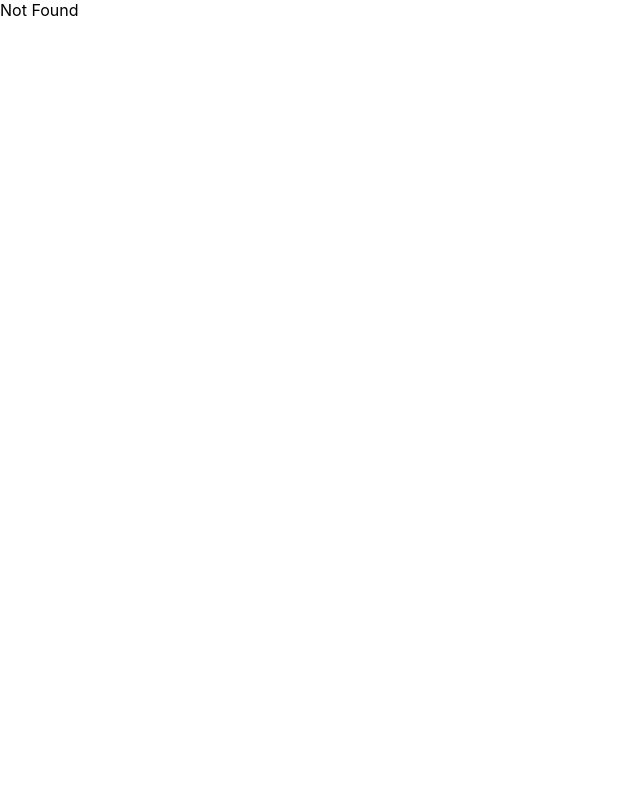
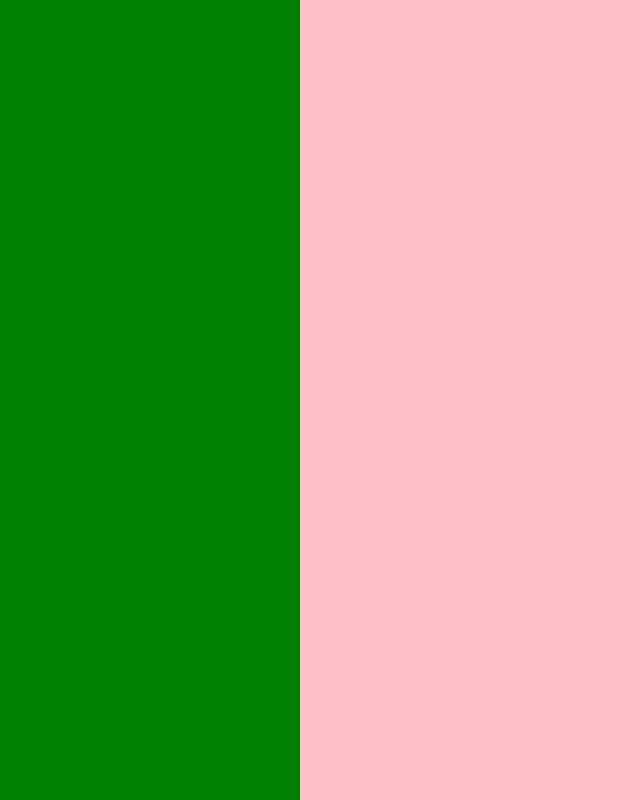
Before and after one commit to Steve0320/site-frontend, a React (Create React App) app: page /test in a window 1280 px wide. Shown: the whole page, without its empty margins (0-640 px from the left). Built offline with nearby package versions, Linux system fonts and the light colour scheme.

Commit message:
Rewrite RouteAnimator to use getDerivedStateFromProps, and properly adjust timeout for non-existent routes

```diff
--- a/src/components/app/App.js
+++ b/src/components/app/App.js
@@ -31,7 +31,7 @@ class App extends React.Component {
         exitActive: styles.pageLeaveLeft
       };
     } else {
-      return {};
+      return false;
     }
 
   }
@@ -41,14 +41,30 @@ class App extends React.Component {
    */
   render() {
 
+      const workSiteLinks = [
+          {title: 'test', link: '/test'},
+          {title: 'test2', link: '/test2'}
+      ];
+
+      const workSiteRender = () => (
+          <SideMenuLayout menuAlign='right' menuItems={workSiteLinks}>
+          </SideMenuLayout>
+      );
+
+      const funSiteRender = () => (
+          <SideMenuLayout menuAlign='left'>
+          </SideMenuLayout>
+      );
+
     return (
         <div>
 
           <RouteAnimator transitionTimeout={1000} getTransition={this.getTransition}>
             <Switch location={this.props.location}>
               <Route exact path='/' render={() => <SplitLayout leftLink='/work' rightLink='/fun'/>} />
-              <Route path='/work' render={() => <SideMenuLayout menuAlign='right'/>} />
-              <Route path='/fun' render={() => <SideMenuLayout menuAlign='left'/>} />
+              <Route path='/work' render={workSiteRender} />
+              <Route path='/fun' render={funSiteRender} />
+              <Route path='/test' render={funSiteRender} />
               <Route render={() => <div>Not Found</div>} />
             </Switch>
           </RouteAnimator>
--- a/src/components/route-animator/RouteAnimator.js
+++ b/src/components/route-animator/RouteAnimator.js
@@ -7,8 +7,12 @@
 
 import React from "react";
 import {TransitionGroup, CSSTransition} from "react-transition-group";
-import {withRouter} from 'react-router-dom';
-import PropTypes from 'prop-types';
+import {withRouter} from "react-router-dom";
+import PropTypes from "prop-types";
+
+const transitionChildFactory = (props) => (
+    child => React.cloneElement(child, props)
+);
 
 class RouteAnimator extends React.Component {
 
@@ -17,23 +21,34 @@ class RouteAnimator extends React.Component {
         super(props);
 
         this.state = {
-            transitionClasses: {}
+            transitionClasses: {},
+            transitionTime: 0,
+            location: this.props.location
         };
 
     }
 
     /*
-     * componentWillUpdate will be deprecated in React 17, so hook into componentDidUpdate
-     * instead, in accordance with best practices.
+     * Set transition classes/timeouts based on location props. Replaces
+     * componentWillReceiveProps, which is deprecated.
      */
-    componentDidUpdate(prevProps, prevState, snapshot) {
+    static getDerivedStateFromProps(props, state) {
 
-        let {pathname: path} = prevProps.location;
-        let {pathname: newPath} = this.props.location;
+        let {pathname: path} = state.location;
+        let {pathname: newPath} = props.location;
 
         if (path !== newPath) {
-            this.setState({transitionClasses: this.props.getTransition(path, newPath)})
+
+            let transition = props.getTransition(path, newPath);
+
+            return {
+                location: props.location,
+                transitionClasses: transition,
+                transitionTime: (transition) ? props.transitionTimeout : 0
+            };
         }
+
+        return null;
 
     }
 
@@ -49,8 +64,8 @@ class RouteAnimator extends React.Component {
 
             <React.Fragment>
 
-                <TransitionGroup childFactory={child => React.cloneElement(child, {classNames: this.state.transitionClasses})}>
-                    <CSSTransition key={this.props.location.key} classNames={this.state.transitionClasses} timeout={this.props.transitionTimeout}>
+                <TransitionGroup childFactory={transitionChildFactory({classNames: this.state.transitionClasses || {}, timeout: this.state.transitionTime})}>
+                    <CSSTransition key={this.props.location.key} timeout={this.props.transitionTimeout}>
                         {this.props.children}
                     </CSSTransition>
                 </TransitionGroup>
--- a/src/components/side-menu-layout/SideMenuLayout.js
+++ b/src/components/side-menu-layout/SideMenuLayout.js
@@ -6,6 +6,7 @@
 
 import React from "react";
 import PropTypes from "prop-types";
+import {Link} from "react-router-dom";
 import cx from "classnames";
 
 import styles from "./SideMenuLayout.module.css";
@@ -13,12 +14,17 @@ import styles from "./SideMenuLayout.module.css";
 const SideMenuLayout = (props) => {
 
     const {menuAlign} = props;
-
-    let menuClass = (menuAlign === 'left') ? styles.sideMenuLeft : styles.sideMenuRight;
+    const menuIsRight = (menuAlign === 'right');
 
     // Build up menu, style according to side
     const menu = (
-        <div className={cx(styles.sideMenu, menuClass)}>
+        <div className={cx(styles.sideMenu, (menuIsRight) ? styles.sideMenuRight : styles.sideMenuLeft)}>
+
+            {props.menuItems.map((item) => (
+                <Link to={item.link} key={item.title}>
+                    <p>{item.title}</p>
+                </Link>
+            ))}
 
         </div>
     );
@@ -27,13 +33,13 @@ const SideMenuLayout = (props) => {
     return (
         <div className={styles.layout}>
 
-            {props.menuAlign === 'left' ? menu : null}
+            {(!menuIsRight) ? menu : null}
 
             <div className={styles.content}>
-                {props.children ? props.children.slice(1) : null}
+                {props.children}
             </div>
 
-            {props.menuAlign === 'right' ? menu : null}
+            {(menuIsRight) ? menu : null}
 
         </div>
     )
@@ -41,7 +47,12 @@ const SideMenuLayout = (props) => {
 };
 
 SideMenuLayout.propTypes = {
-    menuAlign: PropTypes.oneOf(['right', 'left']).isRequired
+    menuAlign: PropTypes.oneOf(['right', 'left']).isRequired,
+    menuItems: PropTypes.arrayOf(PropTypes.object)
+};
+
+SideMenuLayout.defaultProps = {
+    menuItems: []
 };
 
 export default SideMenuLayout;
```
